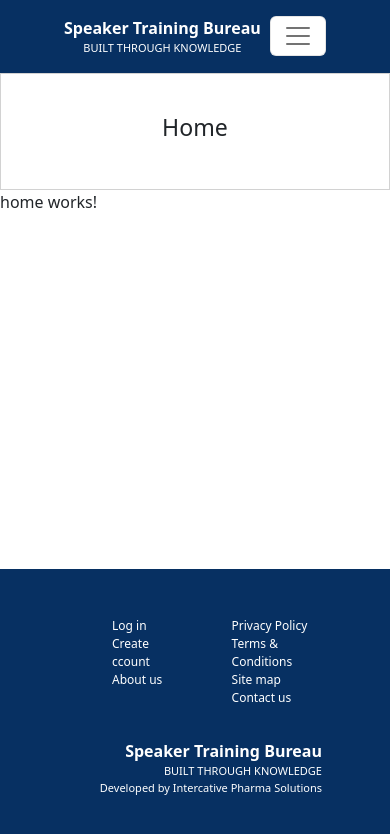
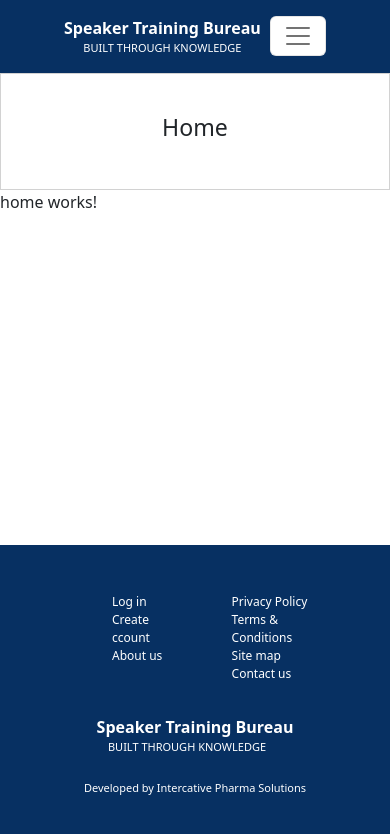
Before and after one commit to Alvi97/interactive-pharma-dev, an Angular app: page / in a window 390 px wide. Shown: the top 834 px of the page. Built offline with nearby package versions, Linux system fonts and the light colour scheme.

Commit message:
fixing landing page

```diff
--- a/src/app/core/footer/footer.component.html
+++ b/src/app/core/footer/footer.component.html
@@ -14,18 +14,16 @@
                     <li> <a href="#!" class="text-white">Contact us</a> </li>
                 </ul>
             </div>
-            <div class="col-lg-4 col-md-4 col-sm-6 d-flex justify-content-end p-3">
-                <div class="row">
-                    <div class="col-lg-12 ">
-                        <div class="title fw-bold d-flex mb-0 justify-content-end text-sm-start">
+            <div id="content" class="col-lg-4 col-md-4 col-sm-6 p-3 text-content">
+                    <div class="col-lg-12">
+                        <div class="title fw-bold">
                             Speaker Training Bureau
                         </div>
-                        <div class="subtitle d-flex justify-content-end text-sm-start">BUILT THROUGH KNOWLEDGE</div>
+                        <div class="subtitle me-3">BUILT THROUGH KNOWLEDGE</div>
                     </div>
-                    <div class="col-lg-12 d-flex justify-content-end">
-                        <div class=" subtitle d-flex align-items-end">Developed by Intercative Pharma Solutions</div>
+                    <div class="col-lg-12 mt-4">
+                        <div class=" subtitle">Developed by Intercative Pharma Solutions</div>
                     </div>
-                </div>
             </div>
         </div>
     </div>
--- a/src/app/core/footer/footer.component.scss
+++ b/src/app/core/footer/footer.component.scss
@@ -2,7 +2,7 @@ footer {
   bottom: 0;
   width: 100%;
   background-color: #073062;
-  position:absolute;
+  position:fixed;
 
 }
 .subtitle {
@@ -15,3 +15,18 @@ a:link {
 .list-unstyled{
     font-size: 12px;
 }
+
+.subtitle{
+    align-items: center!important;
+}
+
+  .text-content{
+ text-align:right;
+  }
+
+  @media (max-width: 576px) {
+    #content{
+        text-align: center!important;
+        padding: 0;
+}
+  }
```
